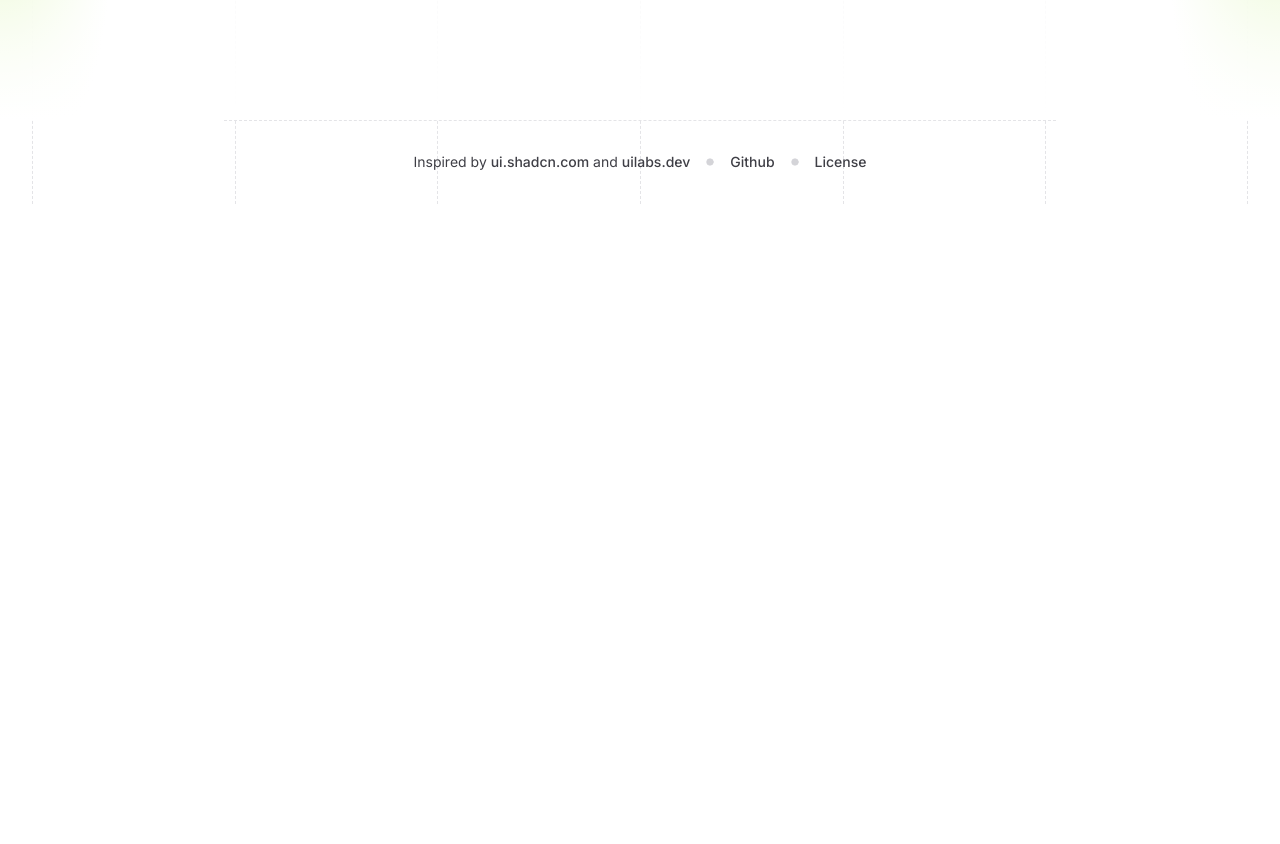
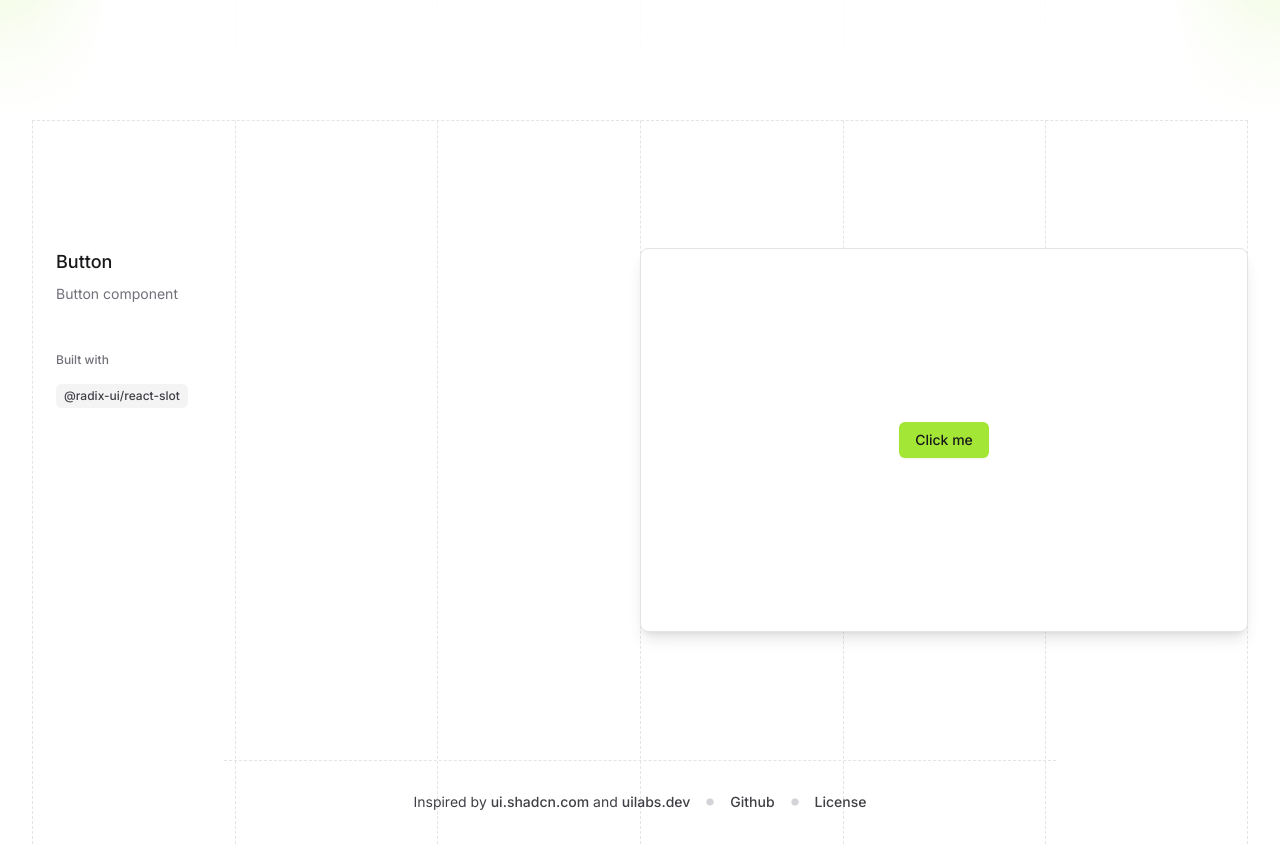
Before and after one commit to chris23lngr/blockwise-ui, a Next.js app: page / in a window 1280 px wide. Shown: the part 680-1524 px from the top of the page. Before the commit the page ends 884 px from the top, so only its background shows below. Built offline with nearby package versions, Linux system fonts and the light colour scheme.

Commit message:
implement component display on landing page

```diff
--- a/scripts/build-registry.ts
+++ b/scripts/build-registry.ts
@@ -21,9 +21,10 @@ const data = result.data;
 let INDEX = `// @ts-nocheck
 // This file is autogenerated by scripts/build-registry.tsx
 // Do not edit this file directly.
+import { ComponentEntry } from '@/registry/types';
 import * as React from "react";
 
-export const Index: Record<string, any> = {`;
+export const Index: Record<string, ComponentEntry> = {`;
 
 // Loop through each entry in the registry
 for (const [key, value] of Object.entries(data)) {
--- a/src/__registry__/index.tsx
+++ b/src/__registry__/index.tsx
@@ -1,9 +1,10 @@
 // @ts-nocheck
 // This file is autogenerated by scripts/build-registry.tsx
 // Do not edit this file directly.
+import { ComponentEntry } from '@/registry/types';
 import * as React from 'react';
 
-export const Index: Record<string, any> = {
+export const Index: Record<string, ComponentEntry> = {
   button: {
     name: 'button',
     title: 'Button',
--- a/src/app/page.tsx
+++ b/src/app/page.tsx
@@ -1,9 +1,32 @@
+import { Index } from '@/__registry__';
+import * as CD from '@/components/component-display';
 import { Hero } from '@/components/hero';
 
-export default function Home() {
+export default async function Home() {
   return (
     <main>
       <Hero />
+      {Object.entries(Index).map(([key, value]) => {
+        const Component = value.component;
+        return (
+          <CD.Section>
+            <CD.ContentSidebar>
+              <CD.Title>{value.title}</CD.Title>
+              <CD.Description>{value.description}</CD.Description>
+              <CD.DependencyList>
+                {value.dependencies.map((dependency) => (
+                  <CD.Dependency key={dependency.name} href={dependency.url}>
+                    {dependency.name}
+                  </CD.Dependency>
+                ))}
+              </CD.DependencyList>
+            </CD.ContentSidebar>
+            <CD.PreviewWrapper>
+              <Component />
+            </CD.PreviewWrapper>
+          </CD.Section>
+        );
+      })}
     </main>
   );
 }
--- a/src/components/component-display.tsx
+++ b/src/components/component-display.tsx
@@ -69,7 +69,7 @@ Description.displayName = 'Description';
 /** -----------------------------------------------------------------
  *  DependencyList
  *  -----------------------------------------------------------------*/
-const DenpendencyList = React.forwardRef<
+const DependencyList = React.forwardRef<
   HTMLDivElement,
   React.HTMLAttributes<HTMLDivElement>
 >((props, ref) => {
@@ -84,17 +84,17 @@ const DenpendencyList = React.forwardRef<
     </div>
   );
 });
-DenpendencyList.displayName = 'DenpendencyList';
+DependencyList.displayName = 'DependencyList';
 
 /** -----------------------------------------------------------------
  *  Dependency
  *  -----------------------------------------------------------------*/
-interface DenpendencyProps
+interface DependencyProps
   extends Omit<React.AnchorHTMLAttributes<HTMLAnchorElement>, 'href'> {
   href: string;
 }
 
-const Denpendency = React.forwardRef<HTMLAnchorElement, DenpendencyProps>(
+const Dependency = React.forwardRef<HTMLAnchorElement, DependencyProps>(
   (props, ref) => {
     const { className, ...rest } = props;
 
@@ -107,7 +107,7 @@ const Denpendency = React.forwardRef<HTMLAnchorElement, DenpendencyProps>(
     );
   }
 );
-Denpendency.displayName = 'Denpendency';
+Dependency.displayName = 'Dependency';
 
 /** -----------------------------------------------------------------
  *  PreviewWrapper
@@ -134,8 +134,8 @@ PreviewWrapper.displayName = 'PreviewWrapper';
 
 export {
   ContentSidebar,
-  Denpendency,
-  DenpendencyList,
+  Dependency,
+  DependencyList,
   Description,
   PreviewWrapper,
   Section,
```
Also changed, not shown: src/registry/types.ts (+7 -0 lines).
